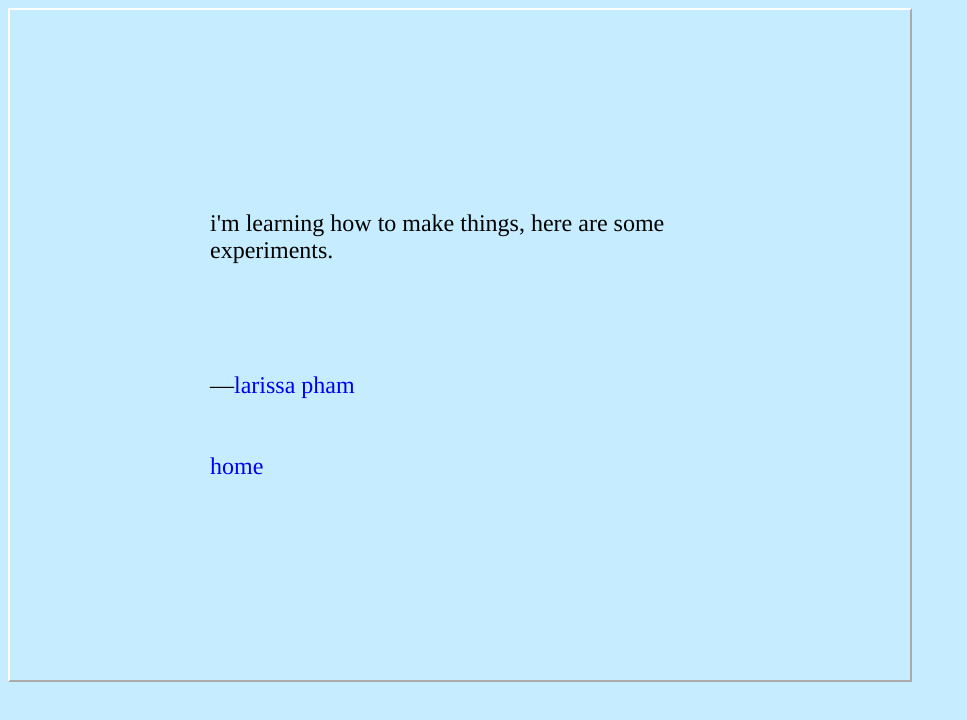
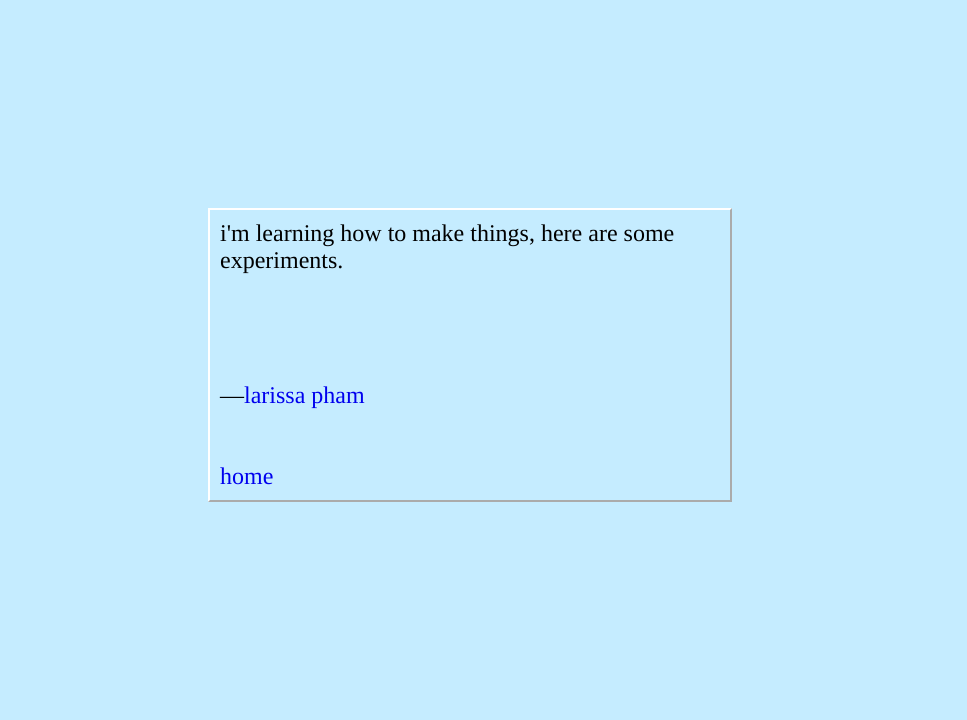
Before and after one commit to lrsphm/poem-club, a plain HTML site: page about.html in a window 1280 px wide. Shown: the whole page, without its empty margins (0-967 px from the left). Drawn offline with Linux system fonts and the light colour scheme.

Commit message:
Update about.html

```diff
--- a/about.html
+++ b/about.html
@@ -26,8 +26,11 @@ a:active {
     text-decoration: underline;
 }
 
-.info {
-  padding: 200px;
+div.info {
+  padding: 10px;
+  position: relative;
+  top: 200px;
+  left: 200px;
   width: 500px;
   border-style: outset;
   border-width: 2px;
```
